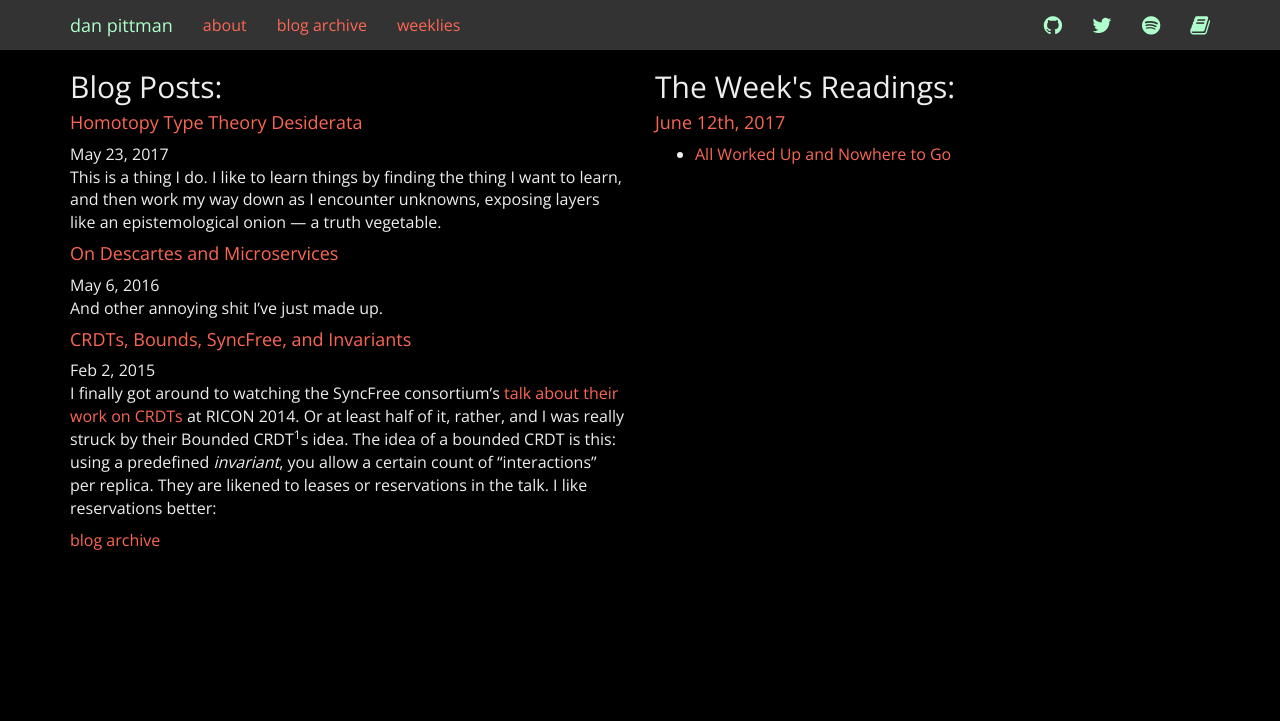
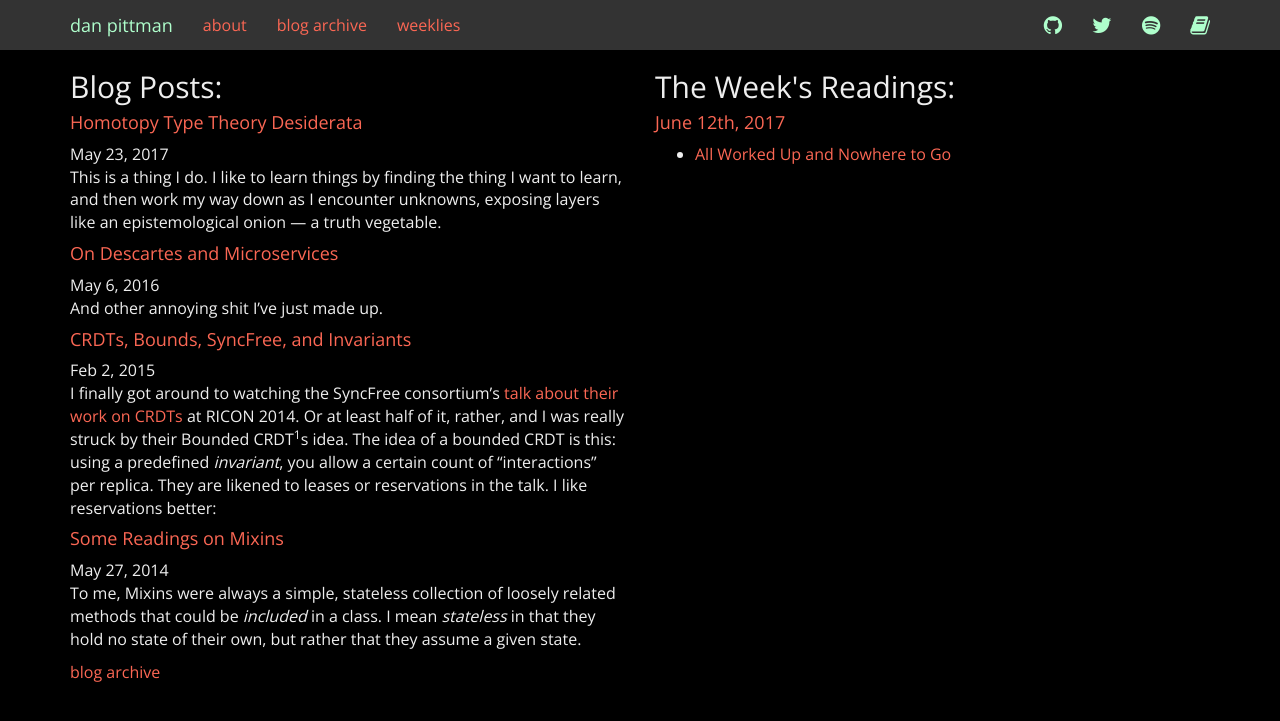
Before and after one commit to pittma/dpitt.me, a Jekyll site: the page built from index.html, in a window 1280 px wide. Shown: the top 721 px of the page. Built offline with Jekyll 4.4.1, drawn with Linux system fonts in a browser that asks for light colours.

Commit message:
add the old mixins post

```diff
--- /dev/null
+++ b/blog/_posts/2014-05-27-readings-on-mixins.html
@@ -0,0 +1,106 @@
+---
+layout: post
+title: "Some Readings on Mixins"
+tags:
+  - programming languages
+---
+
+  <p>To me, Mixins were always a simple, stateless collection of loosely related methods that could be <em>included</em> in a class.  I mean <em>stateless</em> in that they hold no state of their own, but rather that they assume a given state.
+
+  <p> As an example, this is the perspective Ruby takes on the topic:</p>
+
+<div class="highlight"><pre><code class="ruby"><span class="k">module</span> <span class="nn">TestModule</span>
+
+  <span class="k">def</span> <span class="nf">test</span>
+    <span class="nb">puts</span> <span class="s1">&#39;hi&#39;</span>
+  <span class="k">end</span>
+
+<span class="k">end</span>
+
+<span class="k">class</span> <span class="nc">TestClass</span>
+  <span class="kp">include</span> <span class="no">TestModule</span>
+<span class="k">end</span></code></pre></div>
+
+<div class="highlight"><pre><code class="ruby"><span class="n">irb</span><span class="o">&gt;</span> <span class="no">TestClass</span><span class="o">.</span><span class="n">new</span><span class="o">.</span><span class="n">test</span>
+<span class="n">irb</span><span class="o">&gt;</span> <span class="s2">&quot;hi&quot;</span></code></pre></div>
+
+<p>Although quite simple, this perspective is misleading according to the classical definition of mixins.  Modern mixins’ original definition came from a <a href="http://www.bracha.org/oopsla90.pdf">paper written by Gilad Bracha and William Cook</a>, and their basis is this:</p>
+
+<blockquote>
+  <p>A mixin is an abstract subclass; i.e. a subclass definition that may be applied to different superclasses to create a related family of modified classes. For example, a mixin might be defined that adds a border to a window class; this mixin could be applied to any kind of window to create a bordered-window class.</p>
+</blockquote>
+
+<p>The bulk of this research came from a <a href="http://www.dreamsongs.com/Files/Incommensurability.pdf">paper that Richard P. Gabriel wrote</a> that is actually about the philosophy of science / engineering, where context is all based around mixins.  Because I’m obsessed, I went and read the bulk of all the papers he cites while illustrating his, “engineering comes first in computer science” theories.  Although these posts won’t cover <em>any</em> of his fascinating perspectives on this philosophy, I’d still definitely recommend reading his paper.  He also <a href="http://www.infoq.com/presentations/Mixin-based-Inheritance">did a talk on the paper</a>, or at least what inspired him to write the paper: <em>incommensurability</em>.</p>
+
+<p>To begin the delving into mixins, according to Gabriel, we have to start with Warren Teitelman, a PhD candidate at MIT in 1966. More then twenty years before the seminal Bracha and Cook paper, Teitelman wrote his <a href="http://dspace.mit.edu/handle/1721.1/6905">dissertation on a system called PILOT</a>. PILOT uses something called Teitelman called <em>advice</em>.  Here’s a reductionist explanation taken from the paper’s abstact:</p>
+
+<blockquote>
+  <p>Advising consists of inserting new procedures at any or all of the entry or exit points to a particular procedure (or class of procedures).</p>
+</blockquote>
+
+<p>Teitelman’s thesis is verbose – 200 pages, of which I did not read even half.  Though, In skimming through, I did stop and read <em>all</em> of chapter 5: <strong>Experiments With a Question Answer System</strong>.  Using a couple of fairly complex logic problems based around a parallel to <a href="http://www-formal.stanford.edu/jmc/mcc59.pdf">McCarthy’s Airport Problem</a>*, Teitelman shows how tests and protections (for example) can be predefined as <em>advice</em>, and then a function can use this advice either before or after its invocation.  It is even possible for <em>advice</em> block a function from being invoked at all.  The clearest example from the paper is still a little murky to me, even after a second and third read-though, so rather than attempting to delve into the weeds, I’ll try and explain the best I can at a high level.</p>
+
+<p>Let’s assume a function whose job is to solve a problem by recursively running itself, and, if just the right input is given, it can get stuck in an infinite loop.  Using Teitelman’s <em>advice</em>, a programmer can predetermine some invariants to run at the functions entry and exit points to test something like, “how may times have I called myself?” or “have I adequately solved this problem and can I stop the recursive calls?”.  The programmer writes these <em>advice</em> procedures in a generic way so that they can be reused by any number of functions who may meet the same requirements.</p>
+
+<pre>
+(tell solution1, (before number advice),
+If (countf history ((solution1 -)) is greater than 2, then quit)
+</pre>
+
+<p>This is some code from the example above, where “number” is the number of times the recursive function has called itself:</p>
+
+<blockquote>
+  <p>The user tells PILOT to modify SOLUTION1.  The phrase “(before number advice)” tells PILOT to insert this advice immediately before the advice containing the key word “number”.</p>
+</blockquote>
+
+<p>The first thought to came to mind after skimming this paper was Python decorators.  Though not exactly PILOT, I do see some strong similarities.  Lets take the example above, at least the part where we block a call to a function if its invocation count is greater than a pre-determined value.  This requires a bit of an understanding of Python and its decorators**, but lets just assume you “get it”, now that I’ve briefly described PILOT.</p>
+
+<p>First we’ll set up a class whose constructor accepts a function and a count.  The class then sets these properties as instance variables.</p>
+
+<div class="highlight"><pre><code class="python"><span class="k">class</span> <span class="nc">Decorator</span><span class="p">(</span><span class="nb">object</span><span class="p">):</span>
+
+    <span class="k">def</span> <span class="nf">__init__</span><span class="p">(</span><span class="bp">self</span><span class="p">,</span> <span class="n">func</span><span class="p">,</span> <span class="n">count</span> <span class="o">=</span> <span class="mi">0</span><span class="p">):</span>
+        <span class="bp">self</span><span class="o">.</span><span class="n">count</span> <span class="o">=</span> <span class="mi">0</span> <span class="ow">or</span> <span class="n">count</span>
+        <span class="bp">self</span><span class="o">.</span><span class="n">func</span> <span class="o">=</span> <span class="n">func</span></code></pre></div>
+
+<p>Next, we’ll override the <code>__call__()</code> method on the class.  This is the method that is invoked on a decorator.</p>
+
+<div class="highlight"><pre><code class="python"><span class="k">def</span> <span class="nf">__call__</span><span class="p">(</span><span class="bp">self</span><span class="p">):</span>
+    <span class="bp">self</span><span class="o">.</span><span class="n">count</span> <span class="o">+=</span> <span class="mi">1</span>
+    <span class="k">if</span> <span class="bp">self</span><span class="o">.</span><span class="n">count</span> <span class="o">&lt;</span> <span class="mi">5</span><span class="p">:</span>
+        <span class="bp">self</span><span class="o">.</span><span class="n">func</span><span class="p">()</span>
+    <span class="k">else</span><span class="p">:</span>
+        <span class="k">print</span> <span class="s">&#39;not calling&#39;</span></code></pre></div>
+
+<p>And last, we define a recursive method, and decorate it with our <code>Decorator</code> class.</p>
+
+<div class="highlight"><pre><code class="python"><span class="nd">@Decorator</span>
+<span class="k">def</span> <span class="nf">recurse</span><span class="p">():</span>
+    <span class="k">print</span> <span class="s">&#39;recurse called&#39;</span>
+    <span class="n">recurse</span><span class="p">()</span></code></pre></div>
+
+<p>As expected, the decorator blocks the call once <code>count</code> is greater than five.  Output:</p>
+
+<pre>
+recurse called
+recurse called
+recurse called
+recurse called
+not calling
+</pre>
+
+<p>On <code>recurse()</code>’s fifth invocation, it is not invoked, and the program exits.  To me, this is exactly the type of invariant that Teitelman is describing in the PILOT examples.  While not quite aligned with the modern perspective of multiple-inheritance based mixins, this is a clear precursor to the type of reusable, common functionality we understand as mixins today; at least on a much smaller (per function) scale.</p>
+
+<p>(On a side note, how cool is that the same instance is passed to each call to <code>Decorator</code>.  I was surprised that it was this simple to implement.)</p>
+
+<p>Up next in the mixin rabbit trail is <em>Flavors</em> – another Lisp based precursor to the Bracha and Cook paper, similar in pattern (before and after), but quite different in concept.</p>
+
+<h4 id="footnotes">Footnotes:</h4>
+
+<p>Most of the research here should be pretty well cited in context, however, if you have any questions, please hit me up <a href="https://twitter.com/large_arborist">on Twitter</a> – I love to talk about computers.</p>
+
+<p><span class="footnote">*This is not the googlable ‘airport problem’, this is why I’ve included the link to the paper where McCarthy first supposes the problem in 1959.  One of the first of its kind.</span></p>
+
+<p><span class="footnote">**Python decorators are this thing where functions can be passed as parameters to generic functions that utilize the <code>__call__()</code> method on the type <code>Function</code>.  Reminds me, in a way, to a Ruby function that takes a block (<code>Proc</code>).</span></p>
+
+{% include stats.html %}
--- a/tags.html
+++ b/tags.html
@@ -3,7 +3,7 @@ layout: default
 permalink: /tags/
 ---
 
-<h2>Posts tagged <span id="title-tag"></span></h2>
+<h2>Posts tagged "<span id="title-tag"></span>"</h2>
 
 {% for tag in site.tags %}
   {%  assign t = tag | first %}
```
Also changed, not shown: other parts of tags.html (+0 -1 lines), blog/_posts/2017-05-23-hott-desiderata.md (renamed from blog/_posts/2017-05-23-2017-hott-desiderata.md).
